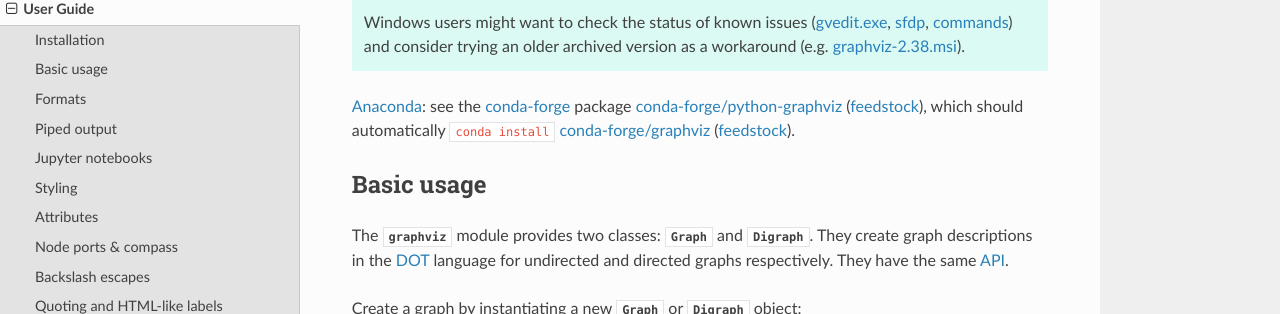
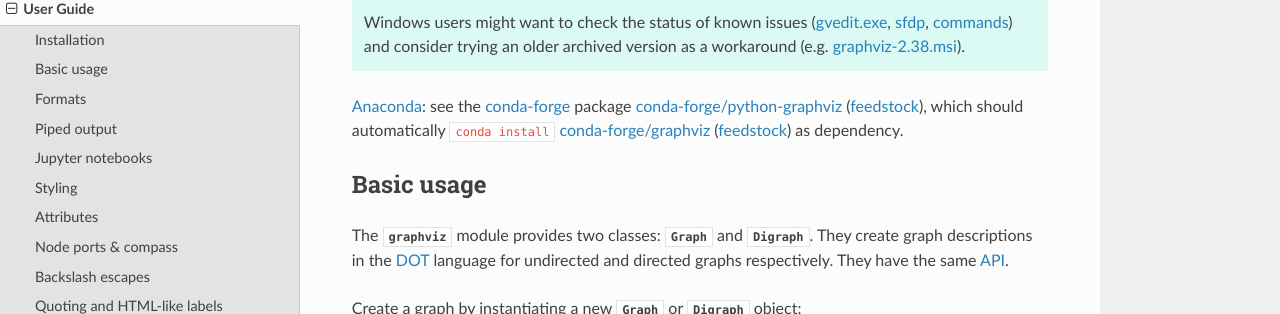
Before and after one commit to xflr6/graphviz, a Sphinx documentation site: the page built from docs/manual.rst, in a window 1280 px wide and 900 px high, scrolled down 493 px. Shown: the part 137-451 px from the top of the window. Built offline with Sphinx 7.4.7 and the Read the Docs theme 2.0.0, drawn with Linux system fonts in a browser that asks for light colours; the version number is read from the project's files by our own code.

Commit message:
improve wording

```diff
--- a/README.rst
+++ b/README.rst
@@ -53,7 +53,7 @@ Anaconda_: see the conda-forge_ package
 (`feedstock <conda-forge-python-graphviz-feedstock_>`_),
 which should automatically ``conda install``
 `conda-forge/graphviz <conda-forge-graphviz_>`_
-(`feedstock <conda-forge-graphviz-feedstock_>`_).
+(`feedstock <conda-forge-graphviz-feedstock_>`_) as dependency.
 
 
 Quickstart
--- a/docs/manual.rst
+++ b/docs/manual.rst
@@ -45,7 +45,7 @@ Anaconda_: see the conda-forge_ package
 (`feedstock <conda-forge-python-graphviz-feedstock_>`_),
 which should automatically ``conda install``
 `conda-forge/graphviz <conda-forge-graphviz_>`_
-(`feedstock <conda-forge-graphviz-feedstock_>`_).
+(`feedstock <conda-forge-graphviz-feedstock_>`_) as dependency.
 
 
 Basic usage
```
